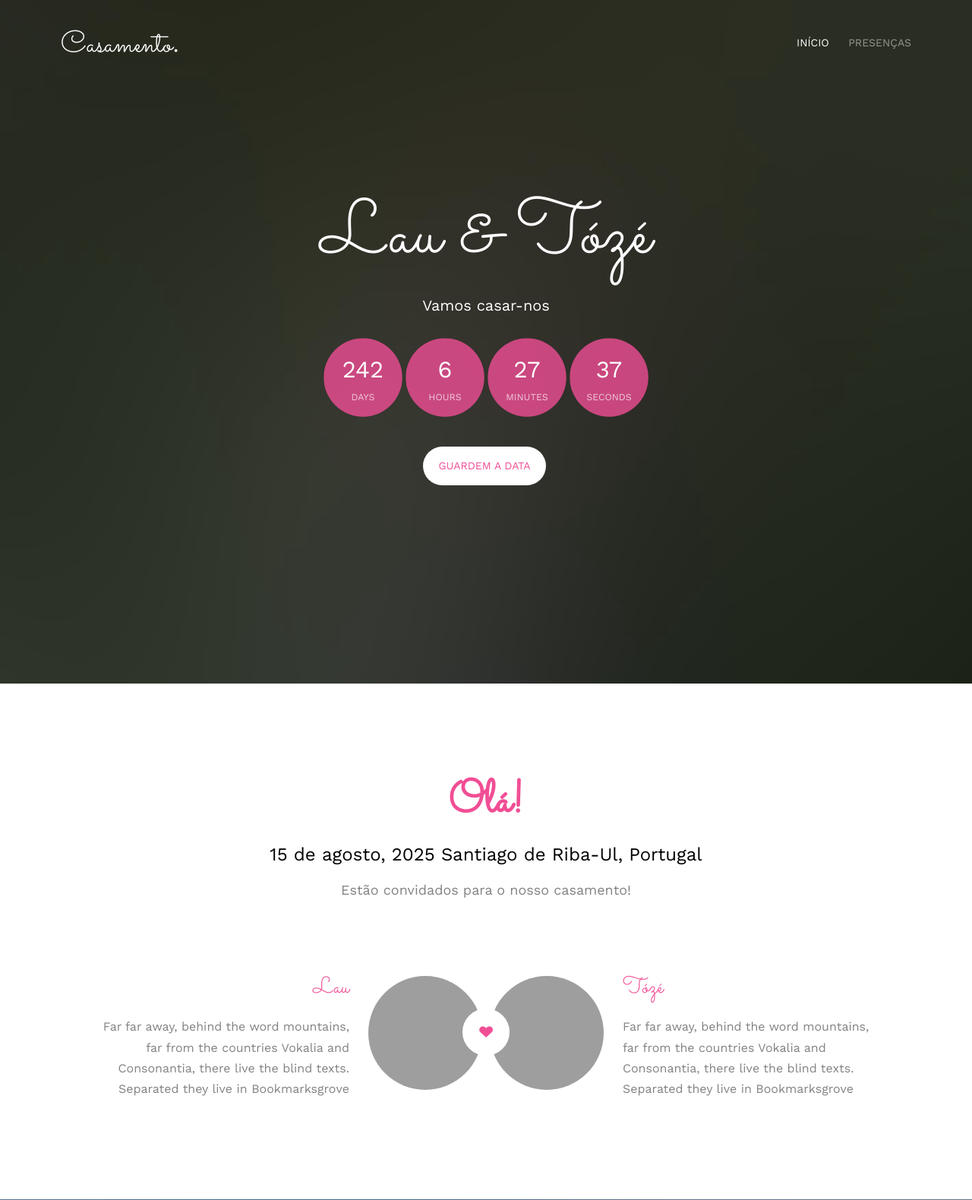
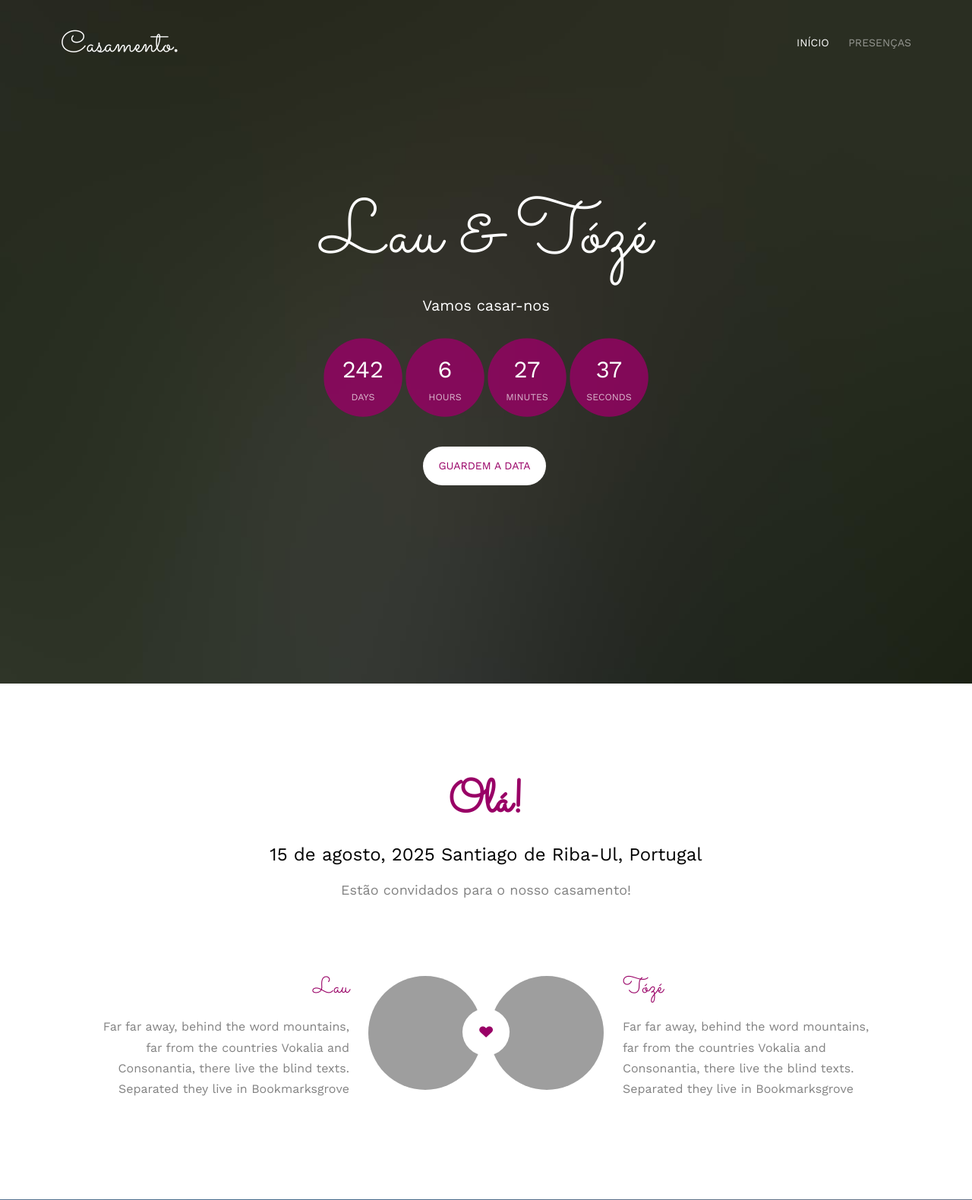
Before and after one commit to AJPreto/lauetoze, a Flask app: page / in a window 1280 px wide. Shown: the top 1580 px of the page at 76% size. Run offline with Flask 3, Linux system fonts and the light colour scheme; some libraries are stand-ins or nearby versions; some web fonts are replaced; grey boxes are pictures that could not be loaded.

Commit message:
Changed color to Lau's

```diff
--- a/lauetoze/static/css/style.css
+++ b/lauetoze/static/css/style.css
@@ -81,7 +81,7 @@ h1, h2, h3, h4, h5, h6, figure {
 
 ::selection {
   color: #fff;
-  background: #F14E95;
+  background: #990066;
 }
 
 .fh5co-nav {
@@ -879,7 +879,7 @@ form label {
 .fh5co-cover .display-tc .btn {
   padding: 15px 20px;
   background: #fff !important;
-  color: #F14E95;
+  color: #990066;
   border: none !important;
   font-size: 14px;
   text-transform: uppercase;
@@ -942,7 +942,7 @@ form label {
   display: inline-block;
   width: 100px;
   height: 100px;
-  background: rgba(241, 78, 149, 0.8);
+  background: rgba(153, 0, 102, 0.8);
   margin: 0 4px;
   -webkit-border-radius: 50%;
   -moz-border-radius: 50%;
@@ -1043,7 +1043,7 @@ form label {
   font-size: 20px;
   background: #fff;
   padding: 20px;
-  color: #F14E95;
+  color: #990066;
   -webkit-border-radius: 50%;
   -moz-border-radius: 50%;
   -ms-border-radius: 50%;
@@ -1066,7 +1066,7 @@ form label {
 }
 .couple-half h3 {
   font-family: "Sacramento", Arial, serif;
-  color: #F14E95;
+  color: #990066;
   font-size: 30px;
 }
 .couple-half .groom, .couple-half .bride {
@@ -1181,7 +1181,7 @@ form label {
   margin-bottom: 10px;
   line-height: 1.5;
   font-weight: bold;
-  color: #F14E95;
+  color: #990066;
   font-family: "Sacramento", Arial, serif;
 }
 @media screen and (max-width: 768px) {
--- a/lauetoze/templates/index.html
+++ b/lauetoze/templates/index.html
@@ -244,14 +244,6 @@
 						<small class="block">&copy; 2016 Free HTML5. All Rights Reserved.</small>
 						<small class="block">Designed by <a href="http://freehtml5.co/" target="_blank">FREEHTML5.co</a> Demo Images: <a href="http://unsplash.co/" target="_blank">Unsplash</a></small>
 					</p>
-					<p>
-						<ul class="fh5co-social-icons">
-							<li><a href="#"><i class="icon-twitter"></i></a></li>
-							<li><a href="#"><i class="icon-facebook"></i></a></li>
-							<li><a href="#"><i class="icon-linkedin"></i></a></li>
-							<li><a href="#"><i class="icon-dribbble"></i></a></li>
-						</ul>
-					</p>
 				</div>
 			</div>
 
```
Also changed, not shown: other parts of lauetoze/static/css/style.css (+14 -14 lines), lauetoze/templates/rsvp.html (+0 -37 lines).
